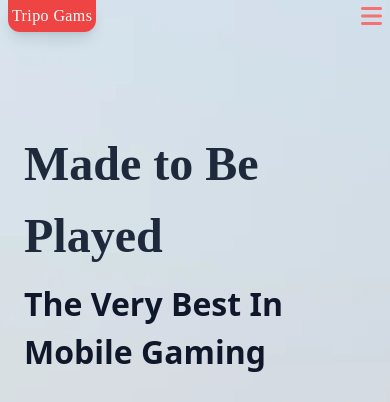
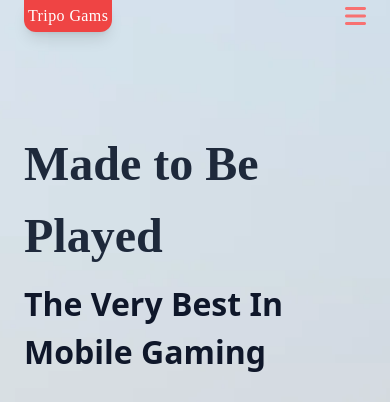
Before and after one commit to Mr-Hosny/Tripo-Gamse, a plain HTML site: page index.html in a window 390 px wide. Shown: the top 402 px of the page. Drawn offline with nearby package versions, Linux system fonts and the light colour scheme; a web font is replaced by a local one.

Commit message:
Update index.html

```diff
--- a/index.html
+++ b/index.html
@@ -18,7 +18,7 @@
 
 <body>
   <header class="bg-cover bg-center h-[100vh] w-full relative" style="background-image: url(k-0.webp);">
-    <nav class="px-2 sm:px-6 flex justify-between ">
+    <nav class="px-6 flex justify-between ">
       <div>
         <h1
           class="text-base sm:text-xl md:text-3xl text-white font-[Kenia] bg-red-500 px-1 sm:px-2 md:px-3 py-1 md:py-2 rounded-b-xl tracking-wide capitalize shadow-lg">
```
